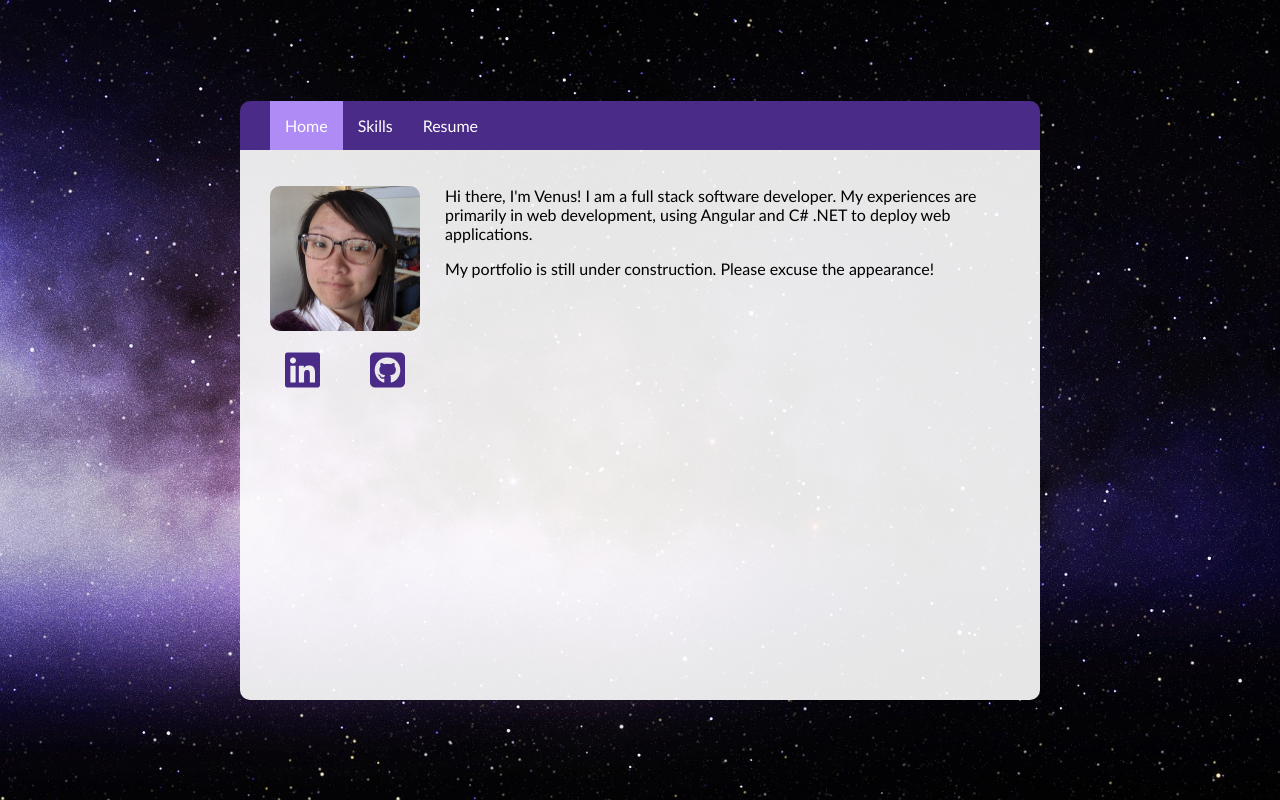
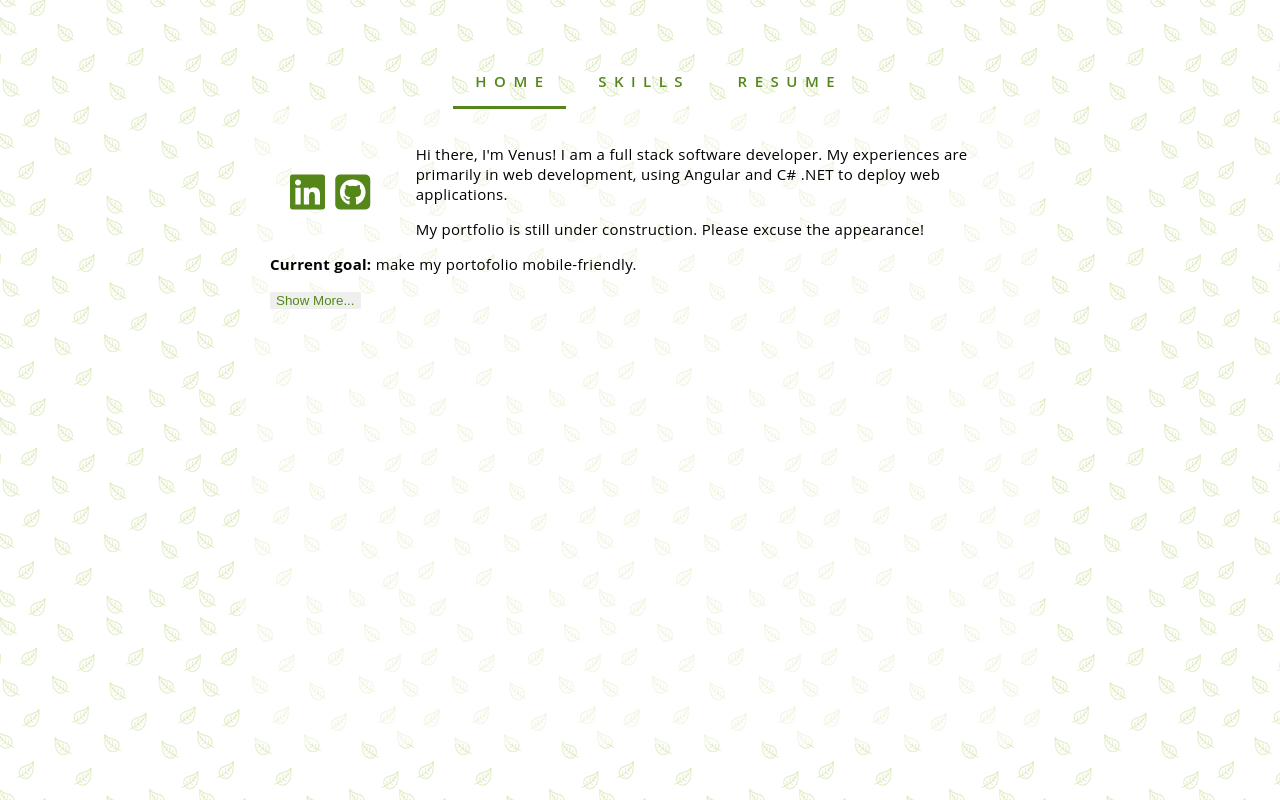
Before and after one commit to yuvenus/yuvenus.github.io, a React (Create React App) app: page /home in a window 1280 px wide. Built offline with nearby package versions, Linux system fonts and the light colour scheme.

Commit message:
changed background and color scheme

```diff
--- /dev/null
+++ b/src/content/aboutme.js
@@ -0,0 +1,4 @@
+const aboutMe = `I started as a front end developer before transitioning to full stack.
+ In my free time, I love to knit, crochet, cross stitch, and play video games.`;
+
+export {aboutMe};
--- a/src/content/home.js
+++ b/src/content/home.js
@@ -1,25 +1,40 @@
 import React from 'react';
-import face from '../images/venusyu.jpg';
+import { aboutMe } from './aboutme';
+// import face from '../images/venusyu.jpg';
 
 class Home extends React.Component {
-  showMore = false;
+  state = {
+    showMore: false,
+  };
+
+  showMore = () =>
+    this.setState({showMore: !this.state.showMore});
+
 
   render() {
     return (
       <div className="home">
         <div className="face-wrapper">
-          <img className="my-face" src={face} alt="venusyu"></img>
+          {/* <img className="my-face" src={face} alt="venusyu"></img> */}
           <div className="links">
-            <a href="https://www.linkedin.com/in/venus-yu-34a47993/" target="_blank" rel="noopener noreferrer"><i class="fab fa-linkedin"></i></a>
-            <a href="https://github.com/yuvenus" target="_blank" rel="noopener noreferrer"><i class="fab fa-github-square"></i></a>
+            <a href="https://www.linkedin.com/in/venus-yu-34a47993/" target="_blank" rel="noopener noreferrer"><i className="fab fa-linkedin"></i></a>
+            <a href="https://github.com/yuvenus" target="_blank" rel="noopener noreferrer"><i className="fab fa-github-square"></i></a>
           </div>
         </div>
 
         <div className="about-me">
-          <p>Hi there, I'm Venus! I am a full stack software developer.
-            My experiences are primarily in web development, using Angular and C# .NET to deploy web applications.
-          </p>
-          <p>My portfolio is still under construction. Please excuse the appearance!</p>
+          <div className="intro">
+            <p>Hi there, I'm Venus! I am a full stack software developer.
+              My experiences are primarily in web development, using Angular and C# .NET to deploy web applications.
+            </p>
+            <p>My portfolio is still under construction. Please excuse the appearance!</p>
+            <p><b>Current goal:</b> make my portofolio mobile-friendly.</p>
+          </div>
+
+          <div className="show-more">{this.state.showMore ? aboutMe : ""}</div>
+          <button type="button" className="button-text" onClick={this.showMore}>
+            Show {this.state.showMore ? "Less..." : "More..."}
+          </button>
 
         </div>
       </div>
--- a/src/content/skill-card.js
+++ b/src/content/skill-card.js
@@ -7,8 +7,8 @@ const SkillCard = (props) => {
           <div className="skill-info">
             <span className="skill-name">{props.name}</span>
             <div className="skill-exp">
-                {[...Array(props.exp)].map(m => <span><i class="fas fa-circle"></i></span>)}
-                {[...Array(10 - props.exp)].map(m => <span><i class="far fa-circle"></i></span>)}
+                {[...Array(props.exp)].map(m => <span><i className="fas fa-circle"></i></span>)}
+                {[...Array(10 - props.exp)].map(m => <span><i className="far fa-circle"></i></span>)}
             </div>
           </div>
         </div>
--- a/src/styles/styles.scss
+++ b/src/styles/styles.scss
@@ -4,16 +4,17 @@
 
 html, body {
     font-family: $font, sans-serif;
-    font-size: 16px;
-    // letter-spacing: 0.03em;
+    font-size: 15px;
+    letter-spacing: 0.02em;
     margin: 0;
     padding: 0;
     height: 100%;
 }
 
 html {
-  background-image: url('../images/space-bg.jpg');
-  background-size: cover;
+  background-image: url('../images/leaves.png');
+  // background-size: cover;
+  // background-color:
 }
 
 body {
@@ -36,6 +37,23 @@ a {
   }
 }
 
+// ========== HAVING SOME FUN WITH MEDIA QUERIES ========== //
+@media only screen and (max-width: 600px) {
+  .skill-section {
+    .skill-cards {
+      display: grid;
+      grid-template-columns: repeat(2, 50%);
+      grid-gap: 10px 10px;
+      justify-content: space-between;
+      margin-bottom: 30px;
+
+      h4 {
+        margin: 0;
+      }
+    }
+  }
+}
+
 // ========== ACTUAL COMPONENTS STYLING ========== //
 
 .router {
@@ -43,15 +61,17 @@ a {
   flex-direction: column;
   justify-content: center;
   max-width: 800px;
-  height: 600px;
+  height: 700px;
 }
 
 .navigation {
-  background-color: $primary;
+  // background-color: $primary;
   display: flex;
   flex-direction: row;
   align-items: center;
-  border-radius: 10px 10px 0px 0px;
+  justify-content: center;
+  text-transform: uppercase;
+  font-weight: 550;
 
   .nav-list {
     display: flex;
@@ -62,15 +82,18 @@ a {
 
     .nav-item {
       padding: 15px;
-      color: white;
+      margin: 0 5px;
+      color: $primary;
       text-decoration: none;
+      letter-spacing: 0.5em;
+      text-indent: 0.5em;
 
       &.active {
-        background-color: $secondary;
+        border-bottom: 3px solid $primary;
       }
 
       &:hover {
-        background-color: $secondary;
+        border-bottom: 3px solid $primary;
       }
     }
   }
@@ -78,7 +101,7 @@ a {
 
 .content-wrapper {
   padding: 20px 30px;
-  background-color: rgba(255, 255, 255, 0.90);
+  background-color: rgba(255, 255, 255, 0.50);
   height: 85%;
   border-radius: 0px 0px 10px 10px;
   overflow-y: auto;
@@ -104,6 +127,7 @@ a {
   }
 }
 
+// general home page
 .home {
   .face-wrapper {
     display: flex;
@@ -117,6 +141,10 @@ a {
       display: flex;
       justify-content: space-between;
       margin: 15px;
+
+      a {
+        padding: 5px;
+      }
     }
 
     .my-face {
@@ -128,6 +156,7 @@ a {
   // .about-me {}
 }
 
+// skill cards
 .skills {
   h3 {
     text-transform: uppercase;
@@ -152,18 +181,17 @@ a {
       }
     }
   }
-
-
 }
 
 .skill-card {
   display: flex;
   align-items: center;
   padding: 10px;
+  background-color: rgba(255, 255, 255, 0.90);
   border: 1px solid $secondary;
 
   &:hover {
-    background-color: rgba(255, 255, 255, 0.90);
+    background-color: $secondary;
   }
 
   .logo {
@@ -193,3 +221,13 @@ a {
     }
   }
 }
+
+.button-text {
+  border: none;
+  color: $primary;
+  cursor: pointer;
+
+  &:hover {
+    background-color: $secondary;
+  }
+}
--- a/src/styles/variables.scss
+++ b/src/styles/variables.scss
@@ -1,3 +1,3 @@
-$primary: #4a2b87;
-$secondary: #af8cf5;
-$font: 'Trebuchet MS';
+$primary: #54861a;
+$secondary: #dfebc4;
+$font: 'Open Sans';
```
Also changed, not shown: src/images/leaves.png (added).
